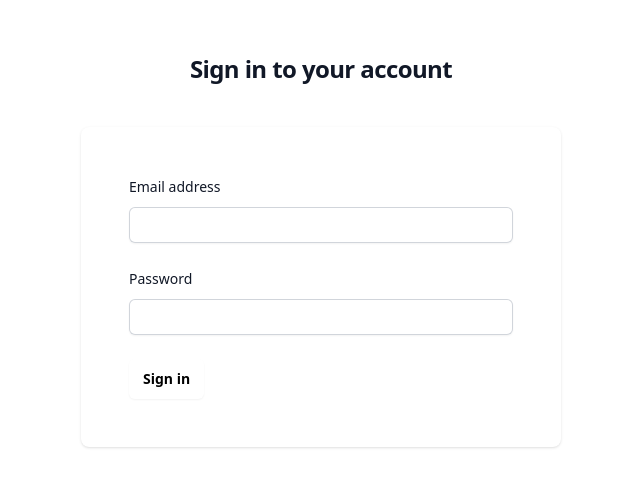
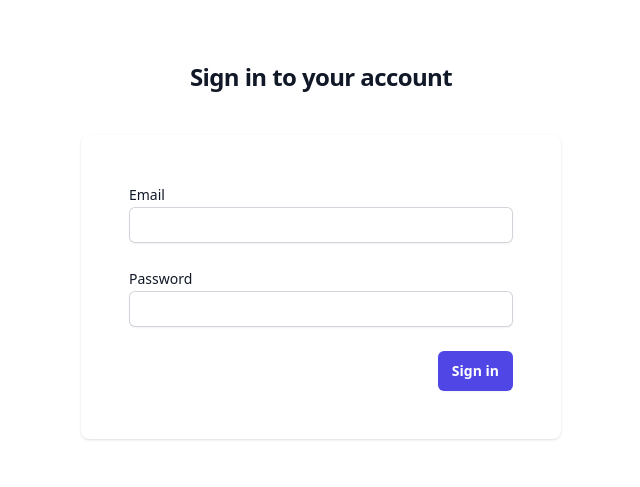
Before and after one commit to dobrinov/js-frontend, a React (Vite) app: page /sign-in in a window 1280 px wide. Shown: the part 163-650 px from the top of the page, without its empty margins (319-959 px from the left). Built offline with nearby package versions, Linux system fonts and the light colour scheme.

Commit message:
Add form abstraction

```diff
--- a/package.json
+++ b/package.json
@@ -19,6 +19,7 @@
     "graphql": "^16.9.0",
     "react": "^18.3.1",
     "react-dom": "^18.3.1",
+    "react-hook-form": "^7.53.0",
     "react-router-dom": "^6.26.0",
     "rxjs": "^7.8.1",
     "zod": "^3.23.8"
--- a/src/Button.tsx
+++ b/src/Button.tsx
@@ -1,5 +1,4 @@
 import { Button as HeadlessButton } from "@headlessui/react";
-import classNames from "classnames";
 import { useTooltip } from "./useTooltip";
 
 const BASE = [
@@ -47,19 +46,21 @@ const STYLES = {
   },
 };
 
-export function Button({
-  text,
-  style = "default",
-  loading = false,
-  disabled = false,
-  onClick,
-}: {
+type CommonProps = {
   text: string;
   style?: "primary" | "default" | "dangerous";
-  onClick?: () => void;
   loading?: boolean;
   disabled?: boolean | string;
-}) {
+};
+
+type OnClickProps = CommonProps & { onClick?: () => void };
+type SubmitProps = CommonProps & { submit: true };
+
+export function Button(props: OnClickProps): JSX.Element;
+export function Button(props: SubmitProps): JSX.Element;
+export function Button(props: SubmitProps | OnClickProps): JSX.Element {
+  const { text, disabled, style = "default", loading = false } = props;
+
   const { setReference, getReferenceProps, renderTooltip } = useTooltip({
     content: typeof disabled === "string" ? disabled : null,
   });
@@ -71,6 +72,7 @@ export function Button({
       <HeadlessButton
         ref={setReference}
         {...getReferenceProps()}
+        type={"submit" in props ? "submit" : "button"}
         className={[
           ...STYLES[style].base,
           ...(disabled || loading
@@ -79,7 +81,7 @@ export function Button({
         ].join(" ")}
         onClick={() => {
           if (disabled || loading) return;
-          onClick && onClick();
+          "onClick" in props && props.onClick && props.onClick();
         }}
         disabled={!!disabled || loading}
       >
@@ -101,18 +103,13 @@ export function SubmitButton({
   disabled?: boolean;
 }) {
   return (
-    <button
-      type="submit"
-      className={classNames(
-        BASE,
-        ...[disabled || loading ? DISABLED : ACTIVE],
-        STYLES.primary,
-      )}
+    <Button
+      style="primary"
+      text={text}
+      loading={loading}
       disabled={disabled}
-    >
-      {loading && <Spinner />}
-      {text}
-    </button>
+      submit
+    />
   );
 }
 
--- a/src/SignIn.tsx
+++ b/src/SignIn.tsx
@@ -1,9 +1,16 @@
 import { XCircleIcon } from "@heroicons/react/20/solid";
 import classNames from "classnames";
 import { useEffect, useRef, useState } from "react";
+import { SubmitHandler, useForm } from "react-hook-form";
 import { useNavigate } from "react-router-dom";
 import { SubmitButton } from "./Button";
+import { EmailInput, PasswordInput } from "./form";
 import { useToken } from "./useToken";
+
+type Inputs = {
+  email: string;
+  password: string;
+};
 
 export function SignIn() {
   const [error, setError] = useState<string | null>(null);
@@ -16,16 +23,13 @@ export function SignIn() {
     if (token.value) navigate("/", { replace: true });
   }, [navigate, token.value]);
 
-  function submit(event: React.FormEvent) {
-    event.preventDefault();
-
-    const email = emailRef.current?.value;
-    const password = passwordRef.current?.value;
-
-    if (!email || !password) {
-      setError("Please fill all fields");
-      return;
-    }
+  const form = useForm<Inputs>({
+    mode: "onSubmit",
+    reValidateMode: "onSubmit",
+  });
+  const onSubmit: SubmitHandler<Inputs> = (data) => {
+    const email = data.email.trim();
+    const password = data.password.trim();
 
     fetch("http://localhost:8080/session", {
       method: "POST",
@@ -48,7 +52,7 @@ export function SignIn() {
         sessionStorage.removeItem("token");
       }
     });
-  }
+  };
 
   return (
     <>
@@ -62,48 +66,15 @@ export function SignIn() {
         <div className="mt-10 sm:mx-auto sm:w-full sm:max-w-[480px]">
           <div className="bg-white px-6 py-12 shadow sm:rounded-lg sm:px-12">
             {error && <Alert text={error} className="mb-5" />}
-            <form className="space-y-6" onSubmit={submit}>
-              <div>
-                <label
-                  htmlFor="email"
-                  className="block text-sm font-medium leading-6 text-gray-900"
-                >
-                  Email address
-                </label>
-                <div className="mt-2">
-                  <input
-                    ref={emailRef}
-                    id="email"
-                    name="email"
-                    type="email"
-                    required
-                    autoComplete="email"
-                    className="block w-full rounded-md border-0 py-1.5 text-gray-900 shadow-sm ring-1 ring-inset ring-gray-300 placeholder:text-gray-400 focus:ring-2 focus:ring-inset focus:ring-indigo-600 sm:text-sm sm:leading-6"
-                  />
-                </div>
-              </div>
-
-              <div>
-                <label
-                  htmlFor="password"
-                  className="block text-sm font-medium leading-6 text-gray-900"
-                >
-                  Password
-                </label>
-                <div className="mt-2">
-                  <input
-                    ref={passwordRef}
-                    id="password"
-                    name="password"
-                    type="password"
-                    required
-                    autoComplete="current-password"
-                    className="block w-full rounded-md border-0 py-1.5 text-gray-900 shadow-sm ring-1 ring-inset ring-gray-300 placeholder:text-gray-400 focus:ring-2 focus:ring-inset focus:ring-indigo-600 sm:text-sm sm:leading-6"
-                  />
-                </div>
-              </div>
-
-              <div>
+            <form className="space-y-6" onSubmit={form.handleSubmit(onSubmit)}>
+              <EmailInput label="Email" field="email" form={form} required />
+              <PasswordInput
+                label="Password"
+                field="password"
+                form={form}
+                required
+              />
+              <div className="flex flex-row-reverse">
                 <SubmitButton text="Sign in" />
               </div>
             </form>
--- a/src/Users.tsx
+++ b/src/Users.tsx
@@ -1,10 +1,19 @@
 import { gql, TypedDocumentNode, useMutation, useQuery } from "@apollo/client";
+import { SubmitHandler, useForm } from "react-hook-form";
 import { z } from "zod";
 import { Button } from "./Button";
 import { DangerousModal } from "./DangerousModal";
+import { EmailInput, PasswordInput, TextInput } from "./form";
 import { UsersQuery, UsersQueryVariables } from "./graphql/types";
 import { PageLayout } from "./Layout";
 import { Loading } from "./Loading";
+import {
+  CloseModalAction,
+  ModalBody,
+  ModalFooter,
+  ModalHeader,
+  SubmitModalAction,
+} from "./Modal";
 import { useModal } from "./useModal";
 import { useToasters } from "./useToasters";
 import { useToken } from "./useToken";
@@ -80,7 +89,7 @@ export function Users() {
         <Button
           style="primary"
           text="Create user"
-          onClick={() => alert("todo")}
+          onClick={() => showModal(<CreateUserModal />)}
         />
       </div>
       <table className="min-w-full divide-y divide-gray-300">
@@ -225,3 +234,50 @@ export function Users() {
     </PageLayout>
   );
 }
+
+type Inputs = {
+  name: string;
+  email: string;
+  password: string;
+  passwordConfirmation: string;
+};
+
+function CreateUserModal() {
+  const form = useForm<Inputs>({
+    mode: "onSubmit",
+    reValidateMode: "onSubmit",
+  });
+  const onSubmit: SubmitHandler<Inputs> = (data) => console.log(data);
+
+  return (
+    <form onSubmit={form.handleSubmit(onSubmit)}>
+      <ModalHeader title="Create user" />
+      <ModalBody>
+        <fieldset className="space-y-3">
+          <TextInput label="Name" field="name" form={form} required />
+          <EmailInput label="Email" field="email" form={form} required />
+          <PasswordInput
+            label="Password"
+            field="password"
+            form={form}
+            required
+          />
+          <PasswordInput
+            label="Password confirmation"
+            field="passwordConfirmation"
+            form={form}
+            required
+            validate={(value, data) =>
+              data.password === value ||
+              "Password confirmation must match password"
+            }
+          />
+        </fieldset>
+      </ModalBody>
+      <ModalFooter>
+        <SubmitModalAction text="Click me" />
+        <CloseModalAction />
+      </ModalFooter>
+    </form>
+  );
+}
--- /dev/null
+++ b/src/form.tsx
@@ -0,0 +1,145 @@
+import classNames from "classnames";
+import {
+  FieldValues,
+  Path,
+  RegisterOptions,
+  UseFormReturn,
+} from "react-hook-form";
+
+export function TextInput<T extends FieldValues>({
+  label,
+  field,
+  form,
+  required = false,
+  validate,
+}: {
+  label: string;
+  field: Path<T>;
+  form: UseFormReturn<T>;
+  required?: boolean;
+  validate?: RegisterOptions<T, Path<T>>["validate"];
+}) {
+  return (
+    <TextLikeInput
+      type="text"
+      label={label}
+      field={field}
+      form={form}
+      required={required}
+      validate={validate}
+    />
+  );
+}
+
+export function EmailInput<T extends FieldValues>({
+  label,
+  field,
+  form,
+  required = false,
+  validate,
+}: {
+  label: string;
+  field: Path<T>;
+  form: UseFormReturn<T>;
+  required?: boolean;
+  validate?: RegisterOptions<T, Path<T>>["validate"];
+}) {
+  return (
+    <TextLikeInput
+      type="email"
+      label={label}
+      field={field}
+      form={form}
+      required={required}
+      validate={validate}
+    />
+  );
+}
+
+export function PasswordInput<T extends FieldValues>({
+  label,
+  field,
+  form,
+  required = false,
+  validate,
+}: {
+  label: string;
+  field: Path<T>;
+  form: UseFormReturn<T>;
+  required?: boolean;
+  validate?: RegisterOptions<T, Path<T>>["validate"];
+}) {
+  return (
+    <TextLikeInput
+      type="password"
+      label={label}
+      field={field}
+      form={form}
+      required={required}
+      validate={validate}
+    />
+  );
+}
+
+function TextLikeInput<T extends FieldValues>({
+  type,
+  label,
+  field,
+  form,
+  validate,
+  required = false,
+}: {
+  type: "text" | "email" | "password";
+  label: string;
+  field: Path<T>;
+  form: UseFormReturn<T>;
+  validate?: RegisterOptions<T, Path<T>>["validate"];
+  required?: boolean;
+}) {
+  const {
+    register,
+    formState: { errors },
+  } = form;
+
+  const error = errors[field];
+  const errorMessage =
+    error && error.message && typeof error.message === "string"
+      ? error.message
+      : null;
+
+  return (
+    <div>
+      <label
+        htmlFor={field}
+        className="block text-sm font-medium leading-6 text-gray-900"
+      >
+        {label}
+      </label>
+      <input
+        id={field}
+        type={type}
+        autoComplete={field}
+        className={classNames(
+          "block w-full rounded-md border-0 py-1.5 shadow-sm ring-1 ring-inset focus:ring-2 focus:ring-inset sm:text-sm sm:leading-6",
+          {
+            "text-gray-900": !errorMessage,
+            "placeholder:text-gray-400": !errorMessage,
+            "ring-gray-300": !errorMessage,
+            "focus:ring-indigo-600": !errorMessage,
+            "text-red-900": errorMessage,
+            "placeholder:text-red-400": errorMessage,
+            "ring-red-300": errorMessage,
+            "focus:ring-red-600": errorMessage,
+          },
+        )}
+        {...register(field, {
+          required: required ? `${label} is required` : undefined,
+          validate: validate,
+        })}
+      />
+      {errorMessage && (
+        <p className="mt-1 text-sm text-red-600">{errorMessage}</p>
+      )}
+    </div>
+  );
+}
```
Also changed, not shown: src/DangerousModal.tsx (+4 -4 lines), src/Modal.tsx (+64 -2 lines), 1 other file (tests, documents, lock files or other folders).
